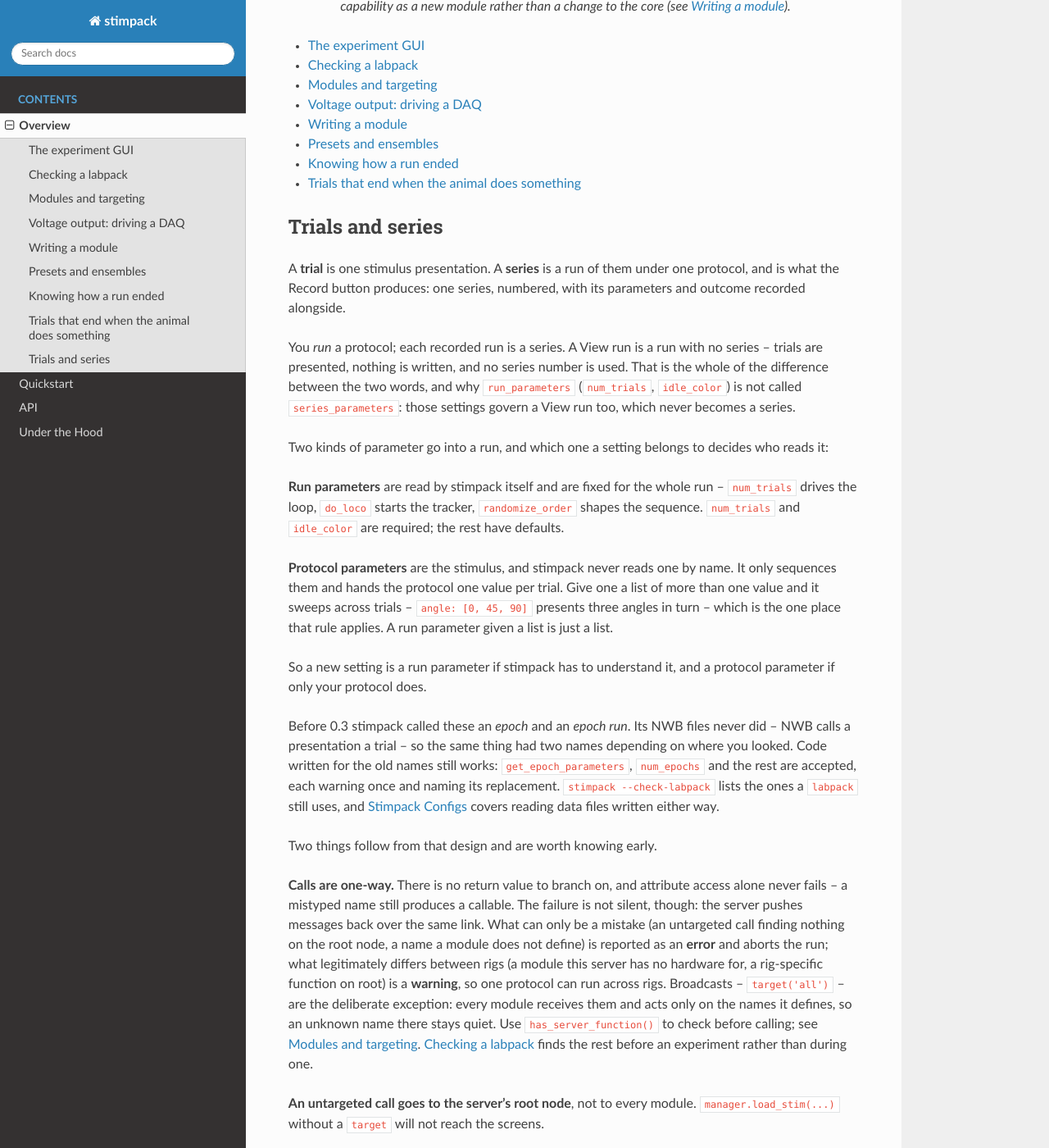
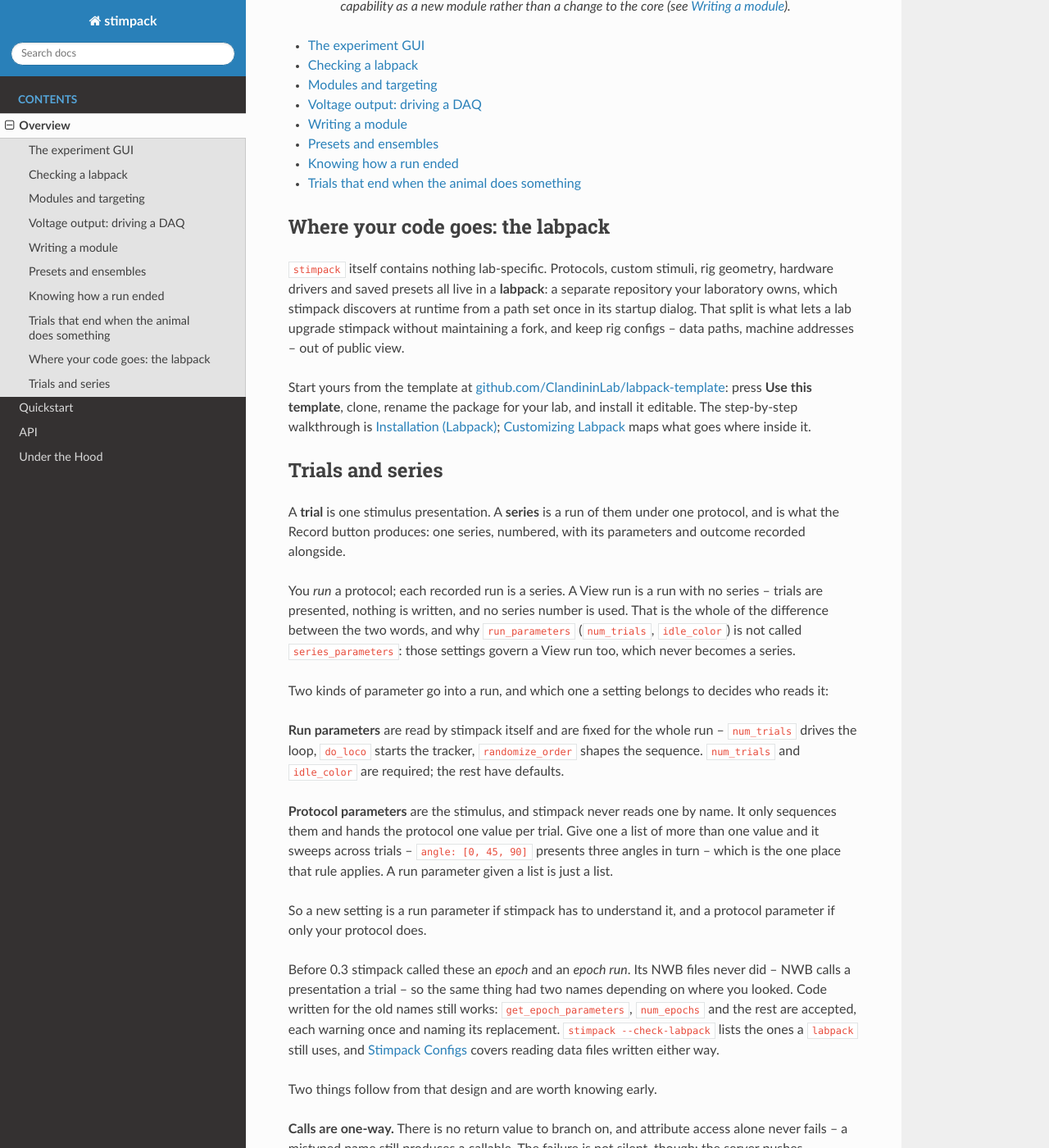
Before and after one commit to ClandininLab/stimpack, a Sphinx documentation site: the page built from docs/source/overview.rst, in a window 1280 px wide and 1400 px high, scrolled down 1000 px. Shown: the whole window at 82% size. Built offline with Sphinx 7.4.7 and the Read the Docs theme 3.1.0, drawn with Linux system fonts in a browser that asks for light colours; some of the changed text lies outside the part shown.

Commit message:
Say where a labpack comes from, on the pages people actually land on
The labpack is the architecture's central concept, and the docs made a reader excavate for it: the
template and its "Use this template" flow lived only in install_labpack, step three of the
Quickstart, while the Overview gave the labpack one sentence at the very bottom with no pointer to
a template at all, and the landing page named it without saying where to get one.

The Overview now has a section of its own -- "Where your code goes: the labpack" -- stating what
lives there, why the split exists (upgrade without forking; rig configs stay private), and where
the template is, with the walkthrough linked. It sits AFTER the page's toctree deliberately: a
heading above the toctree would swallow it into the new section, which is the sidebar-nesting
defect fixed in dd34a92. The landing page gains the one line it was missing.

Verified from the parsed doctree that the toctree still attaches to the page, and the build is
clean with warnings as errors.

Co-Authored-By: Claude Opus 5 (1M context) <noreply@anthropic.com>
Claude-Session: https://claude.ai/code/session_01CPhcJNpT2UTPfwvfJKLdVv

```diff
--- a/docs/source/index.rst
+++ b/docs/source/index.rst
@@ -10,7 +10,8 @@ animal's own movement, fed by whatever tracker a laboratory uses.
 
 Everything specific to your laboratory — rig geometry, hardware drivers, stimulus definitions,
 protocols — lives in a ``labpack`` outside the installed package, so one protocol library runs
-unchanged across rigs of different geometry and hardware. Data are written through pluggable
+unchanged across rigs of different geometry and hardware. Start yours from the
+`labpack template <https://github.com/ClandininLab/labpack-template>`_. Data are written through pluggable
 backends, including HDF5 and `NWB <https://www.nwb.org/>`_.
 
 .. _stimpack: https://github.com/ClandininLab/stimpack
--- a/docs/source/overview.rst
+++ b/docs/source/overview.rst
@@ -44,6 +44,20 @@ They talk over a small JSON protocol. Calls are addressed to a module::
     presets_and_ensembles
     run_outcomes
     behavior_ended_trials
+
+Where your code goes: the labpack
+=================================
+
+``stimpack`` itself contains nothing lab-specific. Protocols, custom stimuli, rig geometry,
+hardware drivers and saved presets all live in a **labpack**: a separate repository your laboratory
+owns, which stimpack discovers at runtime from a path set once in its startup dialog. That split is
+what lets a lab upgrade stimpack without maintaining a fork, and keep rig configs -- data paths,
+machine addresses -- out of public view.
+
+Start yours from the template at `github.com/ClandininLab/labpack-template
+<https://github.com/ClandininLab/labpack-template>`_: press **Use this template**, clone, rename the
+package for your lab, and install it editable. The step-by-step walkthrough is
+:doc:`install_labpack`; :doc:`customize_labpack` maps what goes where inside it.
 
 Trials and series
 =================
@@ -93,6 +107,3 @@ experiment rather than during one.
 
 **An untargeted call goes to the server's root node**, not to every module. ``manager.load_stim(...)``
 without a ``target`` will not reach the screens.
-
-What is lab-specific -- protocols, stimuli, rig geometry, device drivers -- lives outside stimpack,
-in a ``labpack`` that stimpack loads at runtime. See :doc:`install_labpack`.
```
